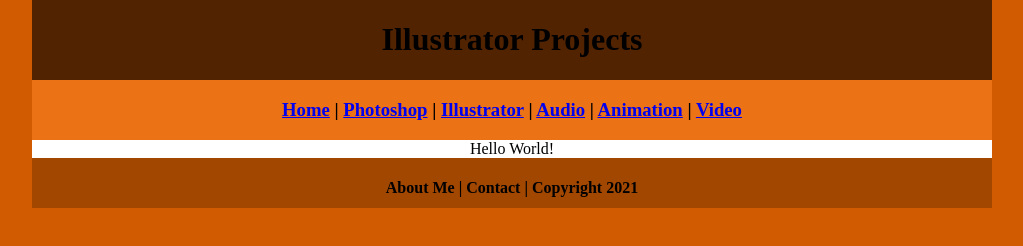
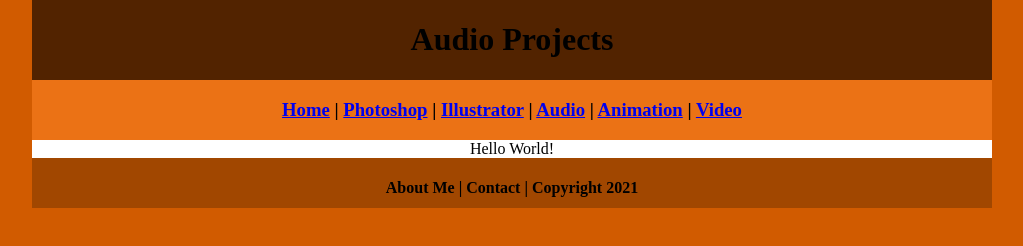
Before and after one commit to Flipperskate199/b3digitalmediaportfolio2023, a plain HTML site: page audio/index.html in a window 1280 px wide. Shown: the whole page, without its empty margins (128-1151 px from the left). Drawn offline with Linux system fonts and the light colour scheme.

Commit message:
Update index.html

```diff
--- a/audio/index.html
+++ b/audio/index.html
@@ -10,7 +10,7 @@
 <body>
 <div class="container">
   <div class="header">
-  	<h1>Illustrator Projects</h1>
+  	<h1>Audio Projects</h1>
   </div>
   <div class="nav">
     <h3> <a href="../index.html">Home</a> | <a href="../raster/index.html">Photoshop</a> | <a href="../index.html">Illustrator</a> | <a href="audio/index.html">Audio</a> | <a href="../animation/index.html">Animation</a> | <a href="../video/index.html">Video</a></h3>
```
